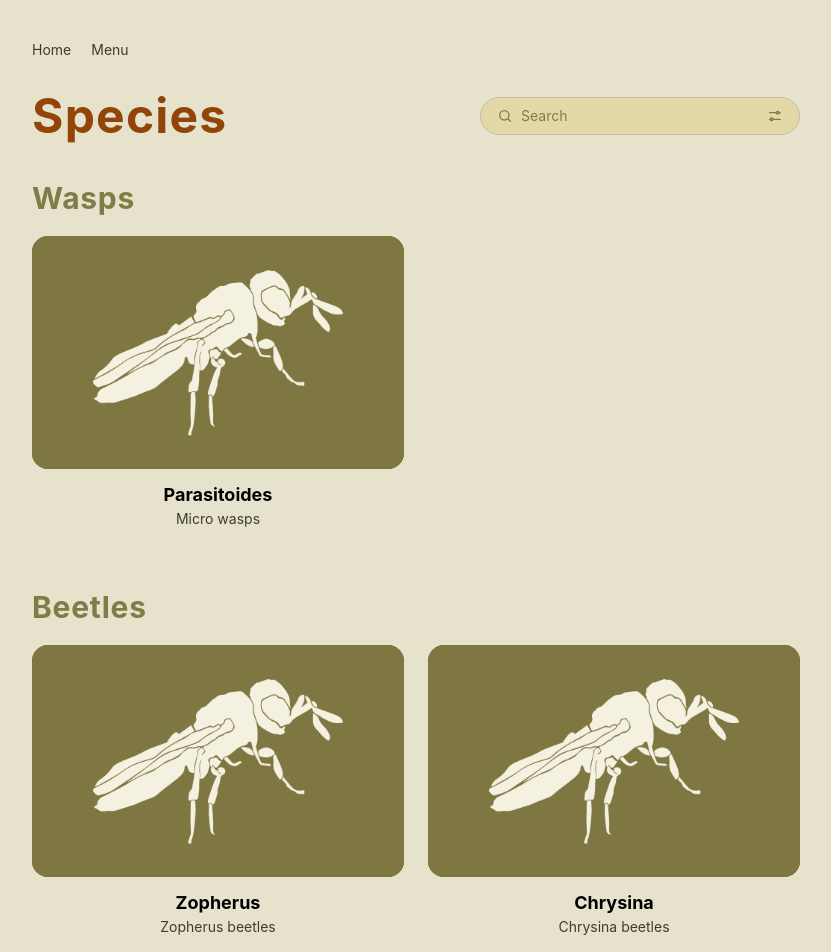
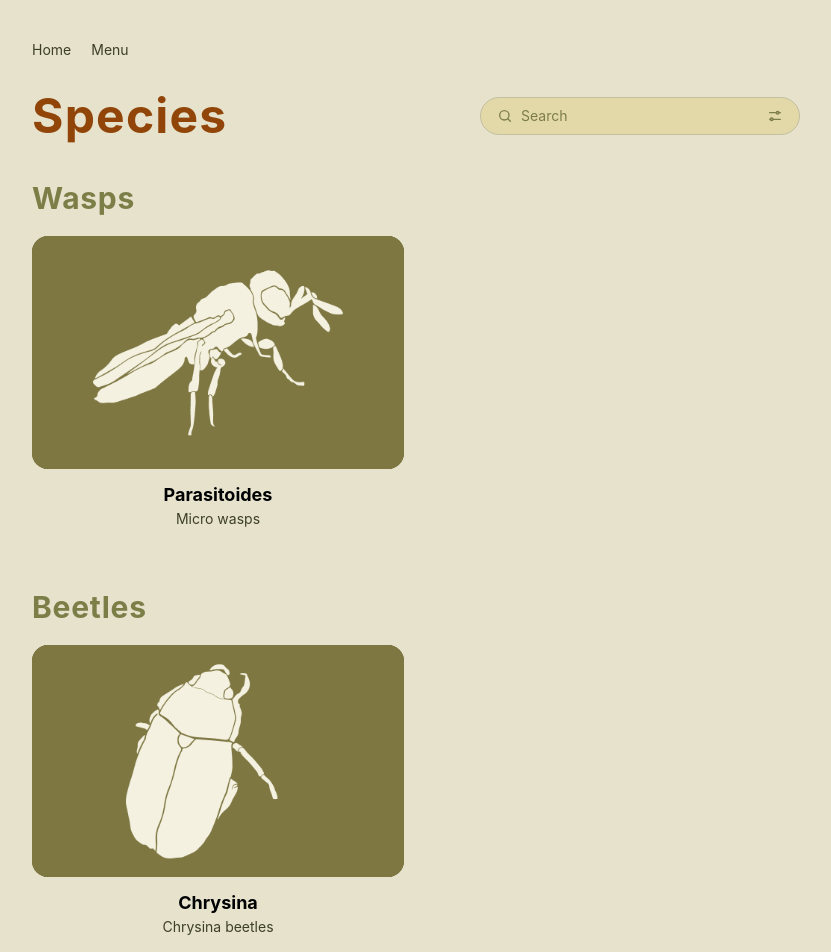
Before and after one commit to Biomimesiscr/microsito-codice-alado, a React (Vite) app: page /species in a window 1280 px wide. Shown: the top 952 px of the page, without its empty margins (224-1055 px from the left). Built offline with nearby package versions, Linux system fonts and the light colour scheme.

Commit message:
feat: add Chrysina images and update species data references

```diff
--- a/src/components/species/speciesData.ts
+++ b/src/components/species/speciesData.ts
@@ -9,7 +9,6 @@
  * `image` es un placeholder compartido hasta que haya ilustración por especie.
  */
 
-const PLACEHOLDER_IMAGE = "/illustrations/bugs/microavispa.png";
 
 export interface SpeciesItem {
   /** Clave de traducción del subtítulo: `species.items.<id>`. */
@@ -42,8 +41,7 @@ export const speciesCategories: SpeciesCategory[] = [
   {
     id: "beetles",
     items: [
-      { id: "zopherus", name: "Zopherus", image: PLACEHOLDER_IMAGE, illustration: PLACEHOLDER_IMAGE, to: "/micro-avispa" },
-      { id: "chrysina", name: "Chrysina", image: PLACEHOLDER_IMAGE, illustration: PLACEHOLDER_IMAGE, to: "/micro-avispa" },
+      { id: "chrysina", name: "Chrysina", image: "/images/bugs/chrysina.png", illustration: "/illustrations/bugs/chrysina.png", to: "/micro-avispa" },
     ],
   }
 ];
```
Also changed, not shown: public/illustrations/bugs/chrysina.png (added), public/images/bugs/chrysina.png (added).
